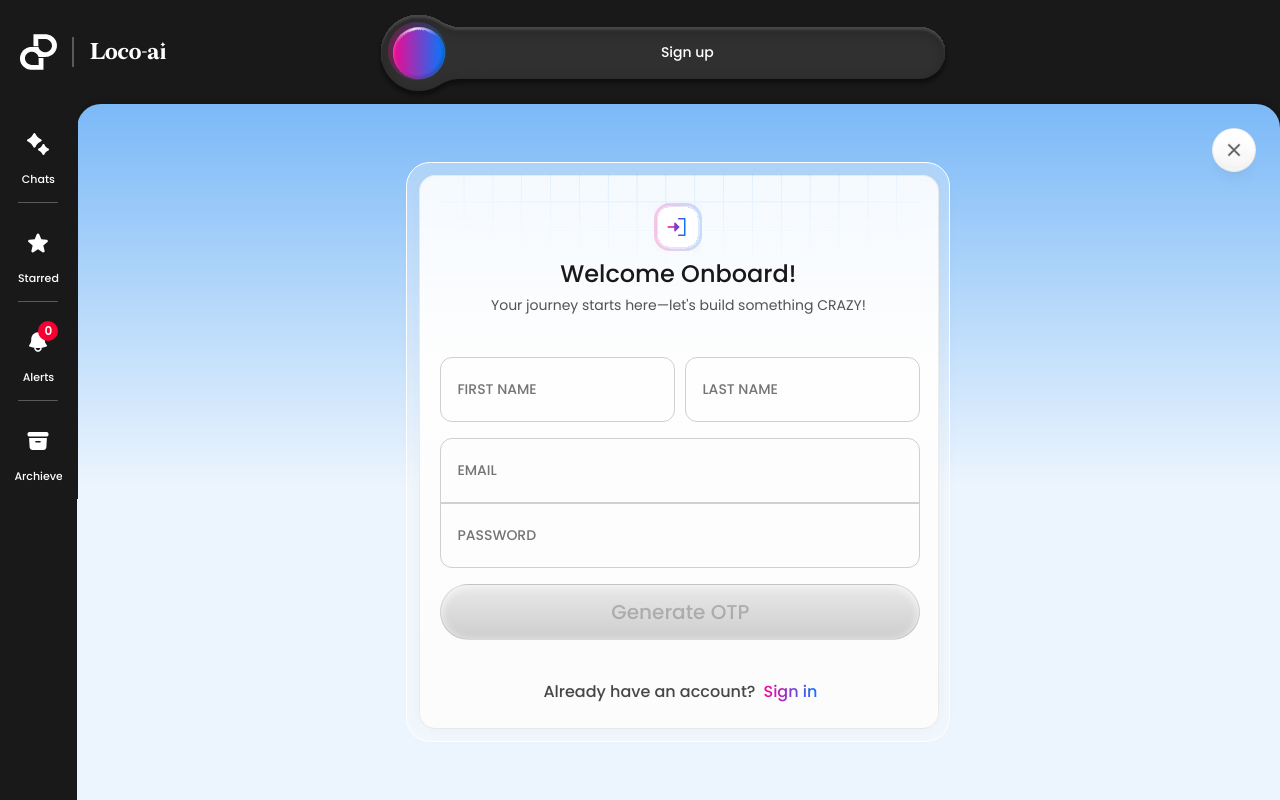
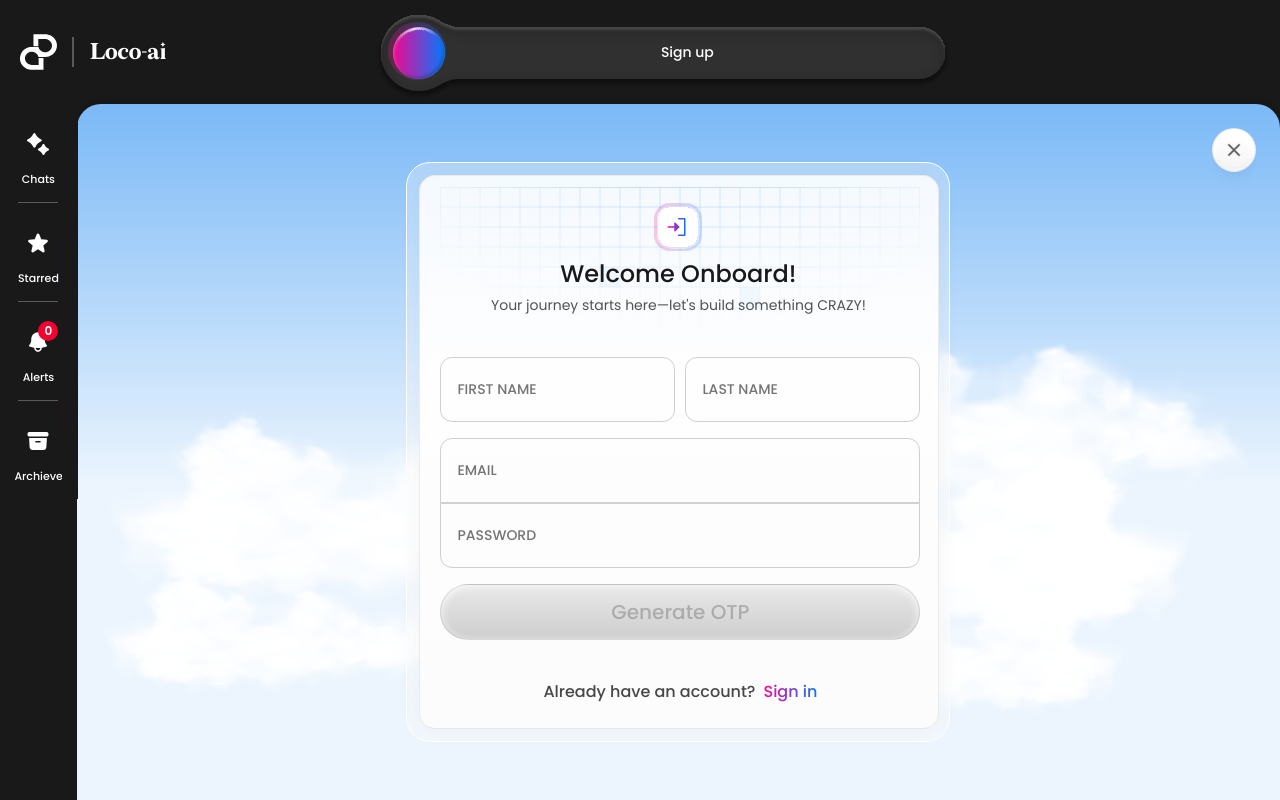
Before and after one commit to Ajay-Kamal/design-gpt, a React (Vite) app: page /signup in a window 1280 px wide. Built offline with nearby package versions, Linux system fonts and the light colour scheme; a web font is replaced by a local one.

Commit message:
Clouds and the back grid in sign up page

```diff
--- a/src/components/Registeration/RegCSS/SignUp.css
+++ b/src/components/Registeration/RegCSS/SignUp.css
@@ -436,3 +436,9 @@ ul li::before {
   flex-shrink: 0;
   border-radius: 62.5rem;
 }
+
+.clouds{
+  position: absolute;
+  width: 100%;
+  bottom: 0;
+}
--- a/src/components/Registeration/SignUp.jsx
+++ b/src/components/Registeration/SignUp.jsx
@@ -185,6 +185,7 @@ const SignUp = () => {
             </div>
           </section>
         </section>
+        <img src="./signup-clouds.svg" alt="clouds" className="clouds" />
         <button className="sign-up-exit" onClick={handleExitClick}>
           <img src="./x-icon.svg" alt="back" />
         </button>
```
Also changed, not shown: public/Signup-Vector.svg, public/signup-clouds.svg (added).
